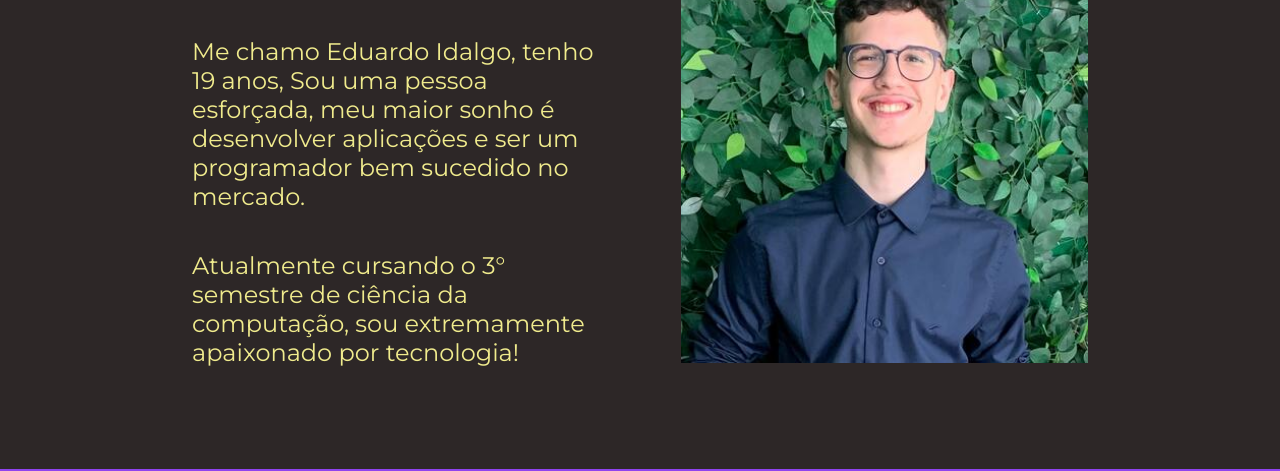
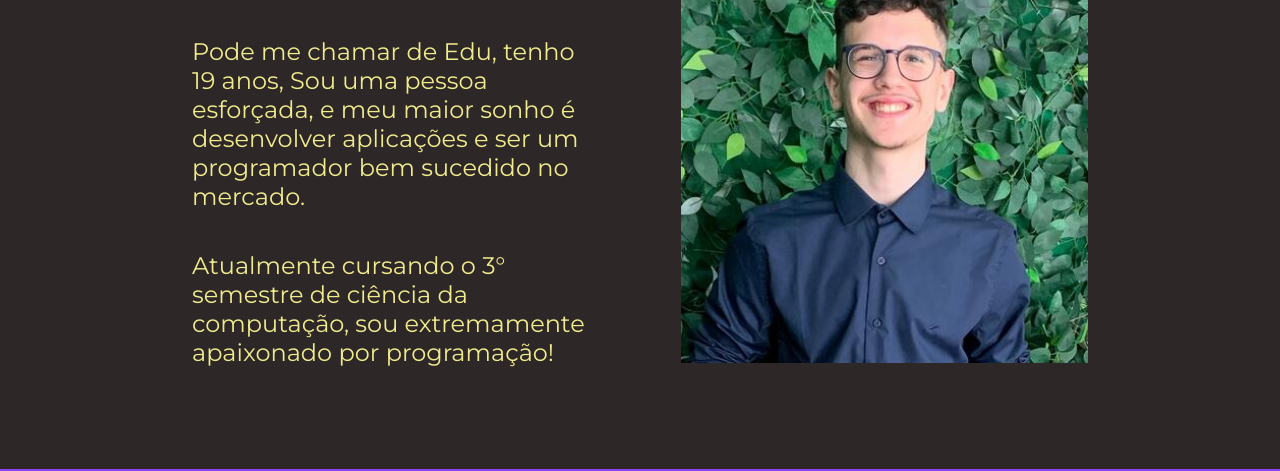
Before and after one commit to idaaalgo/portfolio, a plain HTML site: page about.html in a window 1280 px wide. Shown: the part 205-676 px from the top of the page. Drawn offline with nearby package versions, Linux system fonts and the light colour scheme.

Commit message:
Atualizando o sobre mim

```diff
--- a/about.html
+++ b/about.html
@@ -18,10 +18,8 @@
     <main class="apresentacao">
         <section class="apresentacao__conteudo">
             <h1 class="apresentacao__conteudo__titulo">Sobre mim</h1>
-            <p class="apresentacao__conteudo__texto">Me chamo Eduardo Idalgo, tenho 19 anos, Sou uma pessoa esforçada,
-                meu maior sonho é desenvolver aplicações e ser um
-                programador bem sucedido no mercado.</p>
-            <p class="apresentacao__conteudo__texto">Atualmente cursando o 3° semestre de ciência da computação, sou extremamente apaixonado por tecnologia!</p>
+            <p class="apresentacao__conteudo__texto">Pode me chamar de Edu, tenho 19 anos, Sou uma pessoa esforçada, e meu maior sonho é desenvolver aplicações e ser um programador bem sucedido no mercado.</p>
+            <p class="apresentacao__conteudo__texto">Atualmente cursando o 3° semestre de ciência da computação, sou extremamente apaixonado por programação!</p>
         </section>
         <img class="apresentacao__imagem" src="./assets/portfolio.jpeg" alt="Minha foto!!">
     </main>
```
